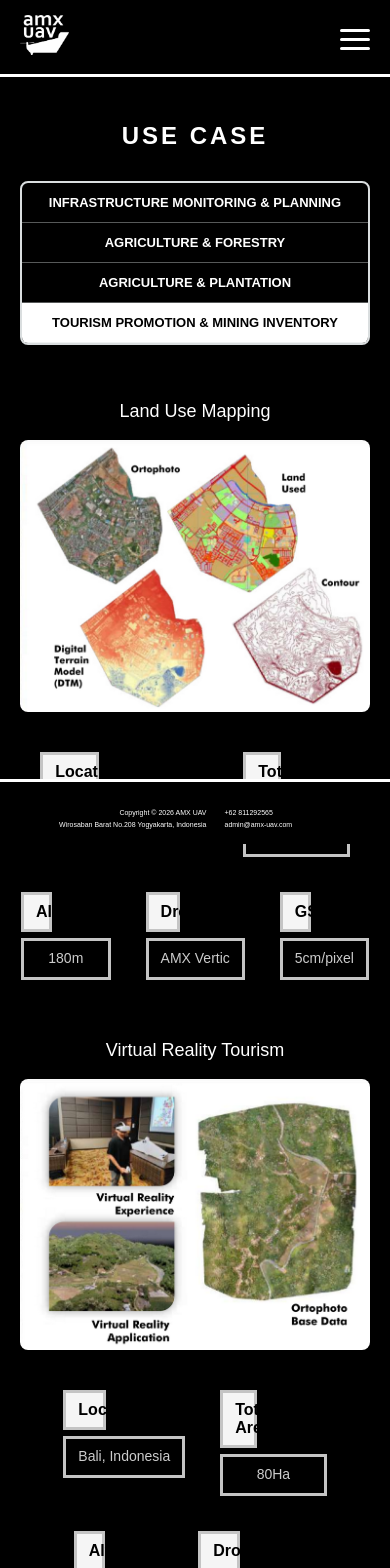
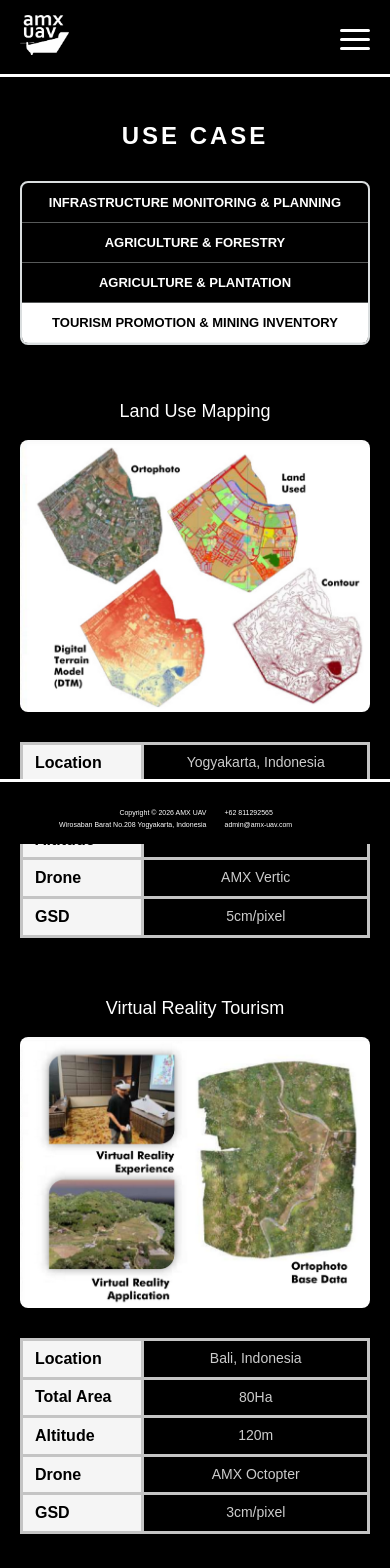
Before and after one commit to nasgmr/website-amx-next, a Next.js app: page /use-case/tourism in a window 390 px wide. Shown: the top 1568 px of the page. Built offline with nearby package versions, Linux system fonts and the light colour scheme; a web font is replaced by a local one.

Commit message:
fix: use case table mobile

```diff
--- a/src/css/style.css
+++ b/src/css/style.css
@@ -2662,14 +2662,19 @@ html, body, .homepage-body {
     margin-bottom: 15px;
   }
 
-  .case-stats-table {
+table.case-stats-table,
+  table.case-stats-table tbody {
+    display: table !important;
     width: 100% !important;
     border-collapse: collapse !important;
-    font-size: 14px;
-    margin-top: 10px;
-  }
-
-  .case-stats-table th {
+  }
+
+  table.case-stats-table tr {
+    display: table-row !important;
+  }
+
+  table.case-stats-table th {
+    display: table-cell !important;
     text-align: left !important;
     padding: 8px 12px !important;
     width: 35% !important;
@@ -2681,7 +2686,8 @@ html, body, .homepage-body {
     vertical-align: middle !important;
   }
 
-  .case-stats-table td {
+  table.case-stats-table td {
+    display: table-cell !important;
     padding: 8px 12px !important;
     vertical-align: middle !important;
     border: 3px solid #C4C4C4 !important;
```
